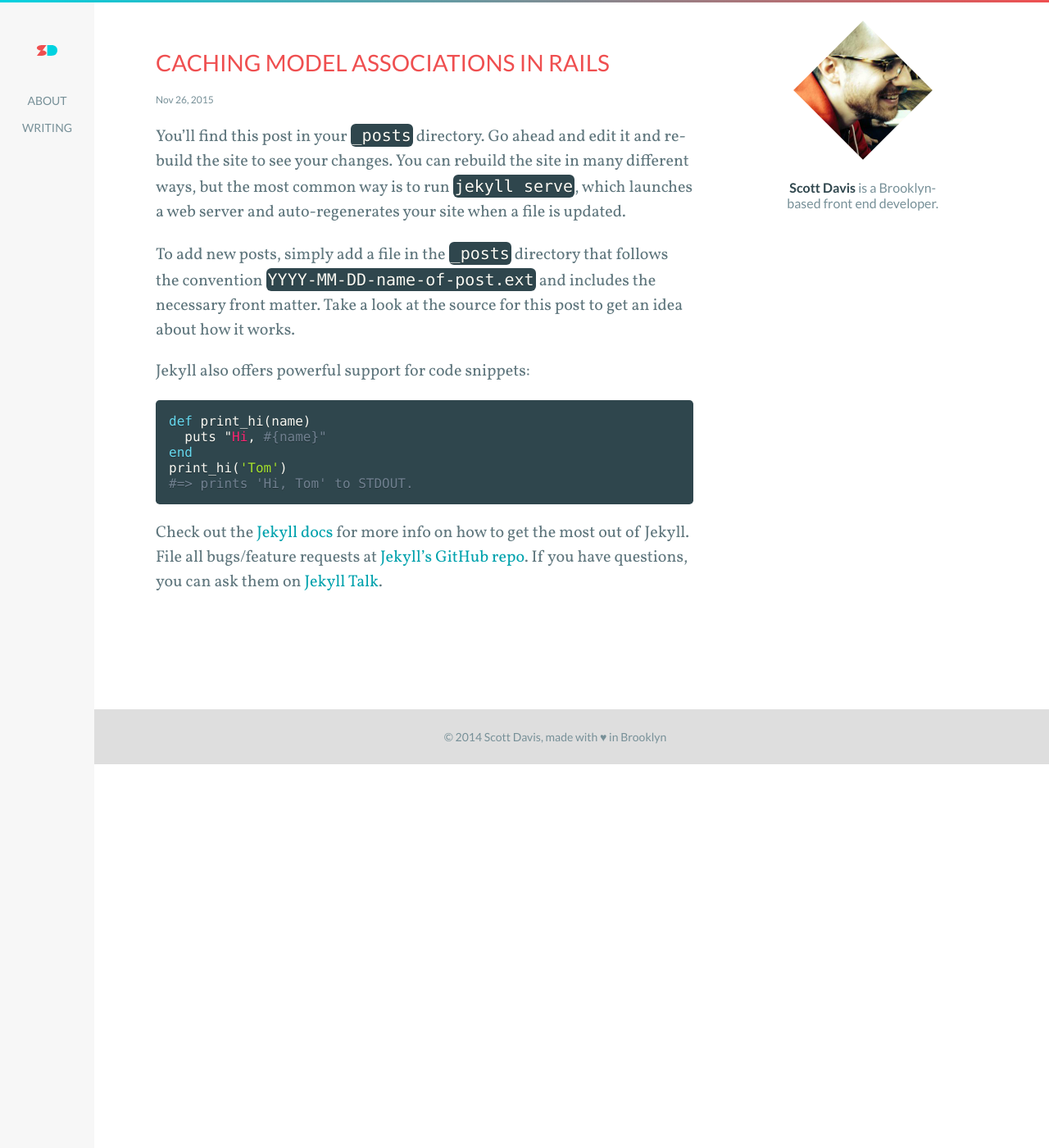
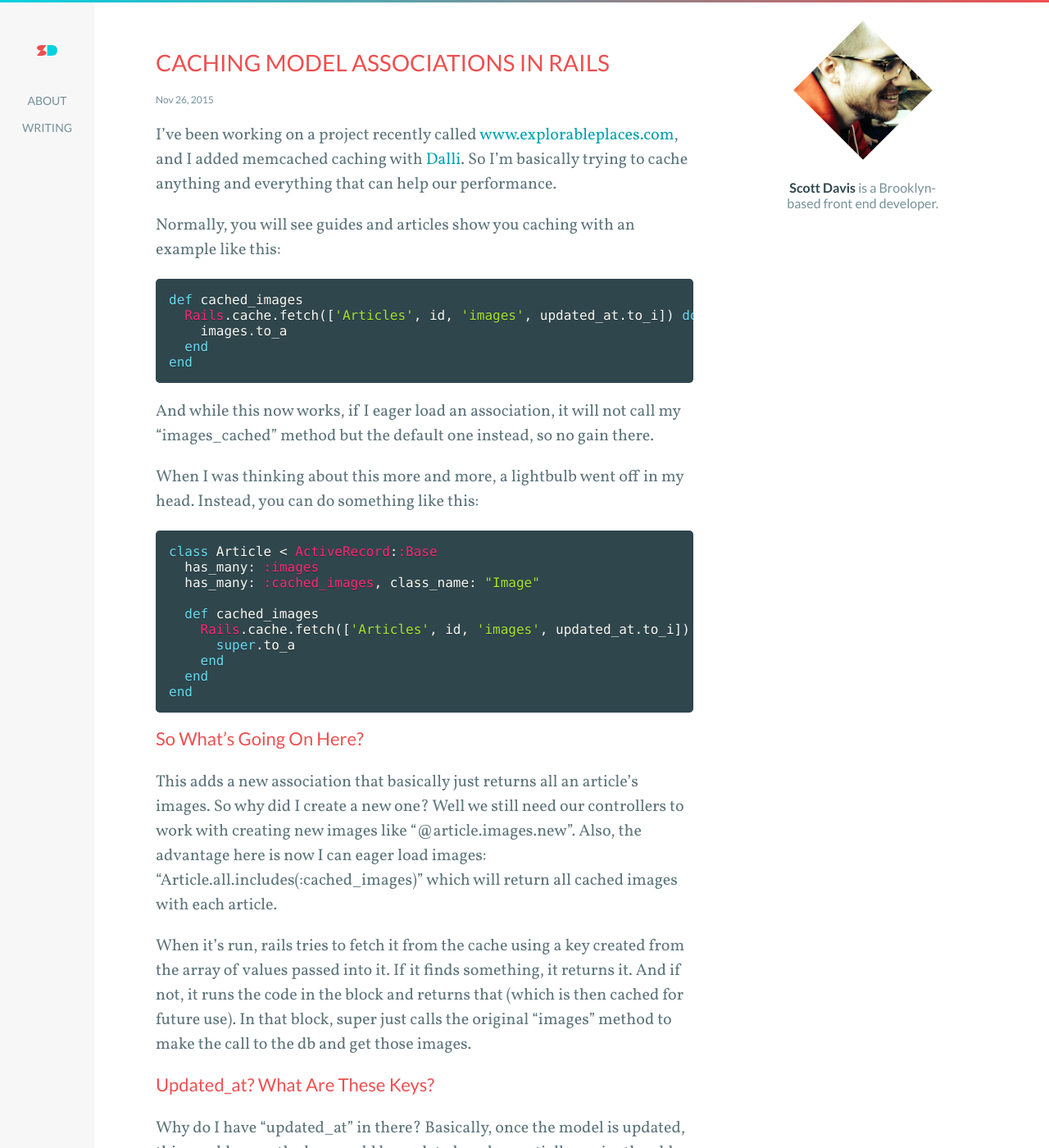
Before and after one commit to scttdavs/scttdavs.github.io, a Jekyll site: the page built from _posts/2015-11-25-caching-model-associations-in-rails.markdown, in a window 1280 px wide and 1400 px high. Shown: the whole window at 82% size. Built offline with Jekyll 4.4.1, drawn with Linux system fonts in a browser that asks for light colours; some of the changed text lies outside the part shown.

Commit message:
add last post

```diff
--- a/_posts/2015-11-25-caching-model-associations-in-rails.markdown
+++ b/_posts/2015-11-25-caching-model-associations-in-rails.markdown
@@ -3,22 +3,61 @@ layout: post
 title:  "Caching model associations in rails"
 date:   2015-11-25 19:02:31 -0500
 ---
-You’ll find this post in your `_posts` directory. Go ahead and edit it and re-build the site to see your changes. You can rebuild the site in many different ways, but the most common way is to run `jekyll serve`, which launches a web server and auto-regenerates your site when a file is updated.
 
-To add new posts, simply add a file in the `_posts` directory that follows the convention `YYYY-MM-DD-name-of-post.ext` and includes the necessary <!--more--> front matter. Take a look at the source for this post to get an idea about how it works.
+I've been working on a project recently called [www.explorableplaces.com][exp], and I added memcached caching with [Dalli][dalli]. So I'm basically trying to cache anything and everything that can help our performance.
 
-Jekyll also offers powerful support for code snippets:
+Normally, you will see guides and articles show you caching with an example like this:
 
 {% highlight ruby %}
-def print_hi(name)
-  puts "Hi, #{name}"
+def cached_images
+  Rails.cache.fetch(['Articles', id, 'images', updated_at.to_i]) do
+    images.to_a
+  end
 end
-print_hi('Tom')
-#=> prints 'Hi, Tom' to STDOUT.
 {% endhighlight %}
 
-Check out the [Jekyll docs][jekyll-docs] for more info on how to get the most out of Jekyll. File all bugs/feature requests at [Jekyll’s GitHub repo][jekyll-gh]. If you have questions, you can ask them on [Jekyll Talk][jekyll-talk].
+And while this now works, if I eager load an association, it will not <!--more--> call my "images_cached" method but the default one instead, so no gain there.
 
-[jekyll-docs]: http://jekyllrb.com/docs/home
-[jekyll-gh]:   https://github.com/jekyll/jekyll
-[jekyll-talk]: https://talk.jekyllrb.com/
+When I was thinking about this more and more, a lightbulb went off in my head. Instead, you can do something like this:
+
+{% highlight ruby %}
+class Article < ActiveRecord::Base
+  has_many: :images
+  has_many: :cached_images, class_name: "Image"
+
+  def cached_images
+    Rails.cache.fetch(['Articles', id, 'images', updated_at.to_i]) do
+      super.to_a
+    end
+  end
+end
+{% endhighlight %}
+
+## So What's Going On Here?
+
+This adds a new association that basically just returns all an article's images. So why did I create a new one? Well we still need our controllers to work with creating new images like "@article.images.new". Also, the advantage here is now I can eager load images: "Article.all.includes(:cached_images)" which will return all cached images with each article.
+
+When it's run, rails tries to fetch it from the cache using a key created from the array of values passed into it. If it finds something, it returns it. And if not, it runs the code in the block and returns that (which is then cached for future use). In that block, super just calls the original "images" method to make the call to the db and get those images.
+
+## Updated_at? What Are These Keys?
+
+Why do I have "updated_at" in there? Basically, once the model is updated, this would mean the key would be updated, and essentially expire the old cached value, fetching a new one. This is a safer feature so your data doesn't get stale. For our example, if the article has an id of 5, then our key would look something like "Articles/5/images/1448145415".
+
+You may have wondered, what if I update an image? Then the cache will not be expired but I will still get old data? We can easily fix that in our images model:
+
+{% highlight ruby %}
+class Image < ActiveRecord::Base
+  belongs_to: :article, touch: true
+end
+{% endhighlight %}
+
+With "touch: true", whenever the image is created, updated or destroyed, it will touch the article it belongs to, updating its "updated_at" time. Sweet!
+
+## And To_a?
+
+And you may also be wondering why ".to_a". Well, without that, it will actually just cache the ActiveRecord association and not the values. That's bad, and would just throw an error on us if we try to retrieve it. Calling "to_a" on it forces that association to actually make the call and get our data, which is returned as an array so we can cache it.
+
+That's it, hope you found this as useful as I did!
+
+[exp]: http://www.explorableplaces.com
+[dalli]: https://github.com/mperham/dalli
```
Also changed, not shown: 3 other files.
